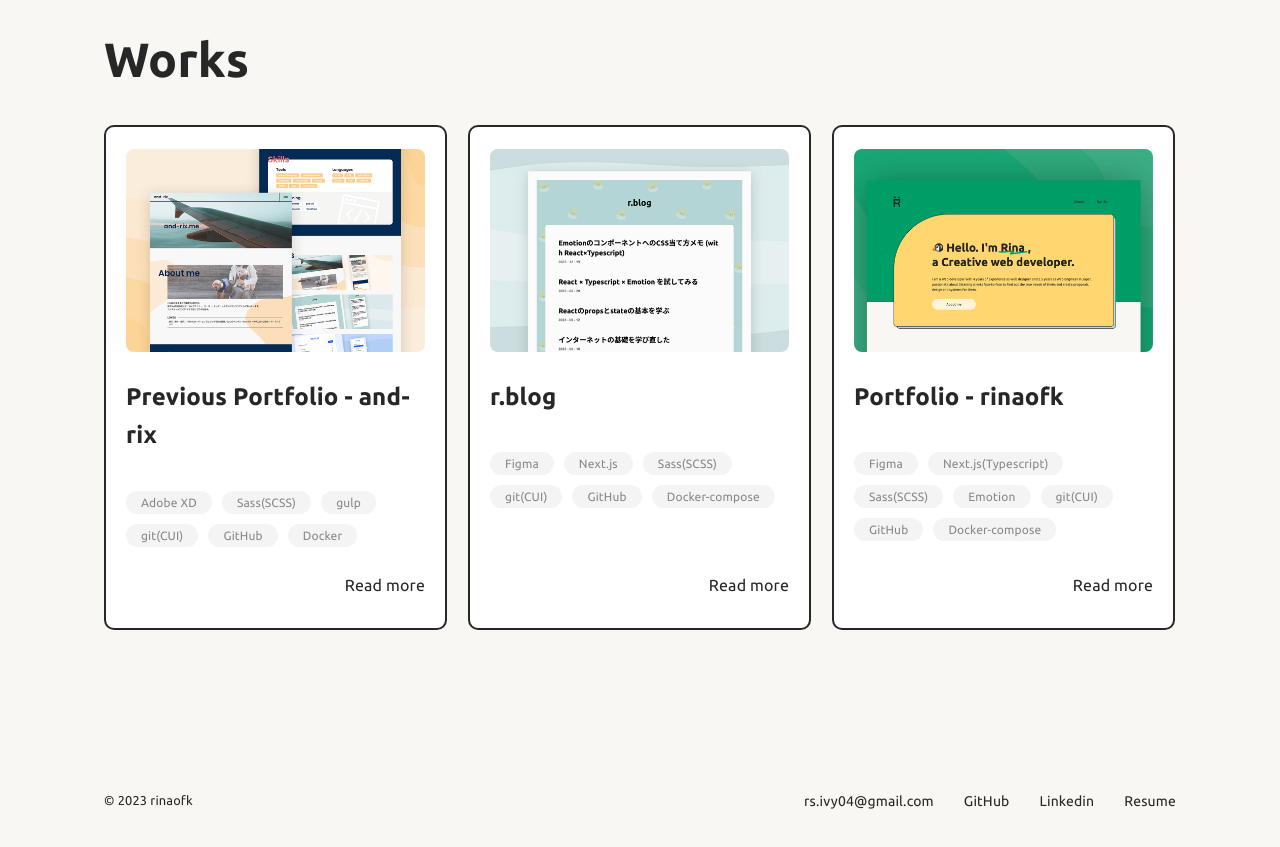
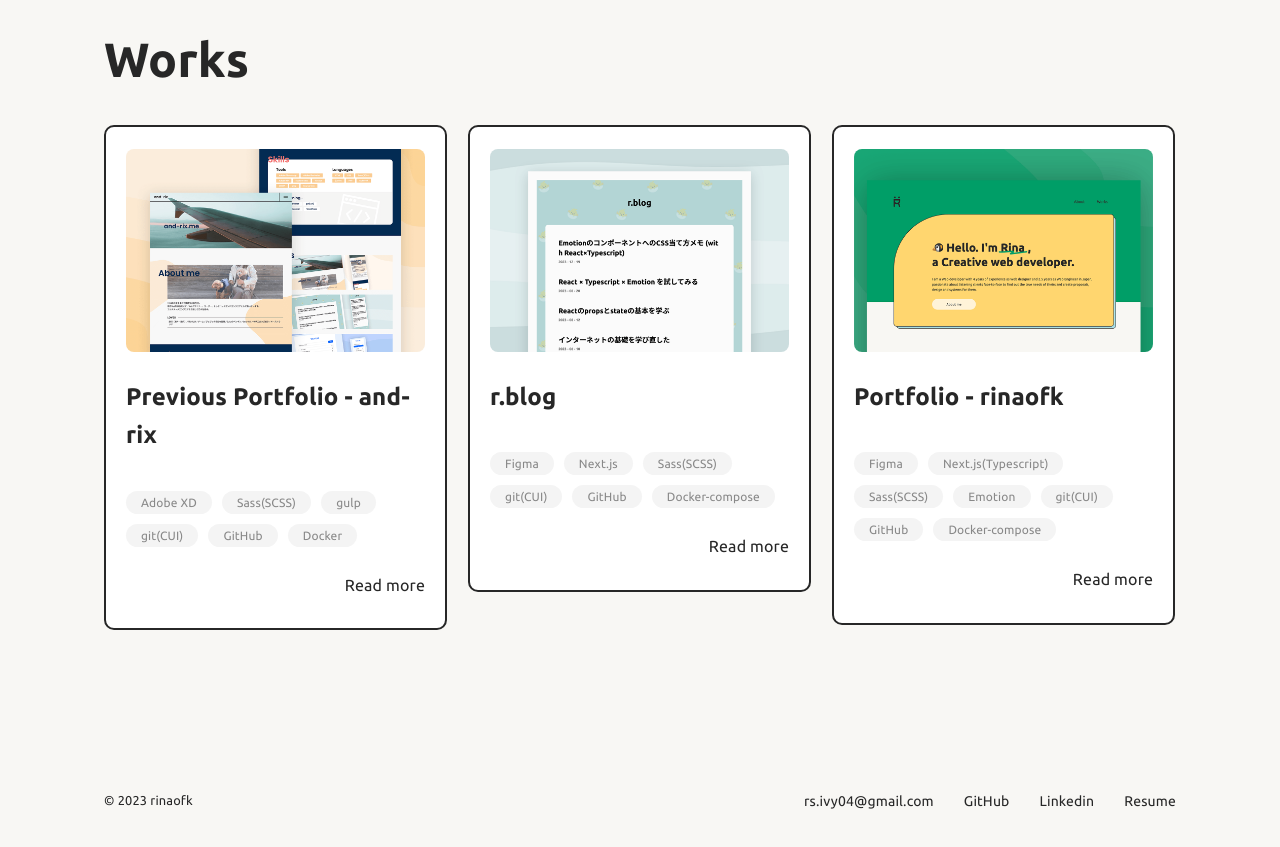
Before and after one commit to rixcx/rinaofk, a Next.js app: page / in a window 1280 px wide. Shown: the part 800-1647 px from the top of the page. Built offline with nearby package versions, Linux system fonts and the light colour scheme.

Commit message:
[ works ] fix linkarea

```diff
--- a/src/components/Work/Work.tsx
+++ b/src/components/Work/Work.tsx
@@ -13,6 +13,7 @@ export const Work = () => {
   return (
     <div css={list}>
       {Data.map((work) => (
+        <Link href={`/works/${work.url}`} >
           <div css={item} key={work.id}>
               <div css={img}>
               <Image
@@ -30,8 +31,9 @@ export const Work = () => {
                 <li key={tool}>{tool}</li>
               ))}
             </ul>
-          <div css={link} className="hover"><Link href={`/works/${work.url}`} >Read more</Link></div>
+            <div css={link} className="hover">Read more</div>
           </div>
+        </Link>
       ))}
     </div>
   );
@@ -82,7 +84,7 @@ const item = css`
       left: 10px;
     }
 
-    & .hover a {
+    & .hover {
       text-decoration: underline 1.5px;
     }
   }
@@ -126,11 +128,8 @@ const tags = css`
 const link = css`
   text-align: right;
   margin-top: auto;
-
-  > a {
   display: inline-block;
   transition: all .15s;
   text-decoration: underline transparent;
   text-underline-offset: 3px;
-  }
 `
```
Lines whose indentation alone changed are shown as unchanged.
